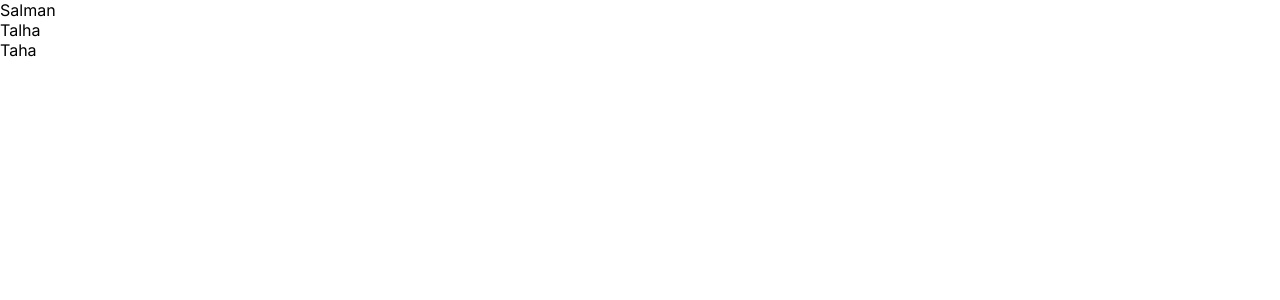
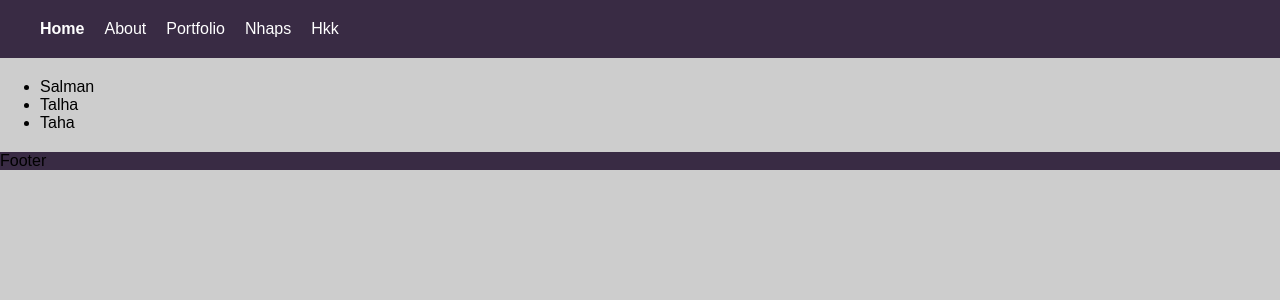
Before and after one commit to syedtalhaaskari/cnc_q3_class_work, a Next.js app: page / in a window 1280 px wide. Shown: the top 300 px of the page. Built offline with nearby package versions, Linux system fonts and the light colour scheme.

Commit message:
Call Navbar and footer in homepage layout section

```diff
--- a/src/app/globals.css
+++ b/src/app/globals.css
@@ -2,6 +2,11 @@
 	padding: 0;
 	margin: 0;
 	box-sizing: border-box;
+}
+
+body {
+	background-color: #cdcdcd;
+	font-family: Arial, Helvetica, sans-serif;
 }
 
 .loader, .error {
@@ -34,3 +39,9 @@ button:hover {
 	background: #fff;
 	color: #333;
 }
+
+.container {
+	max-width: 1200px;
+	margin: 0 auto;
+	padding: 20px 0;
+}
--- a/src/app/layout.js
+++ b/src/app/layout.js
@@ -1,7 +1,6 @@
+import Navbar from '@/components/Navbar/Navbar';
 import './globals.css'
-import { Inter } from 'next/font/google'
-
-const inter = Inter({ subsets: ['latin'] })
+import Footer from '@/components/Footer/Footer';
 
 export const metadata = {
 	title: 'Create Next App',
@@ -9,9 +8,14 @@ export const metadata = {
 }
 
 export default function RootLayout({ children }) {
+
 	return (
 		<html lang="en">
-      <body className={inter.className}>{children}</body>
+			<body>
+				<Navbar />
+				{children}
+				<Footer />
+			</body>
 		</html>
 	)
 }
```
Lines whose indentation alone changed are shown as unchanged.
